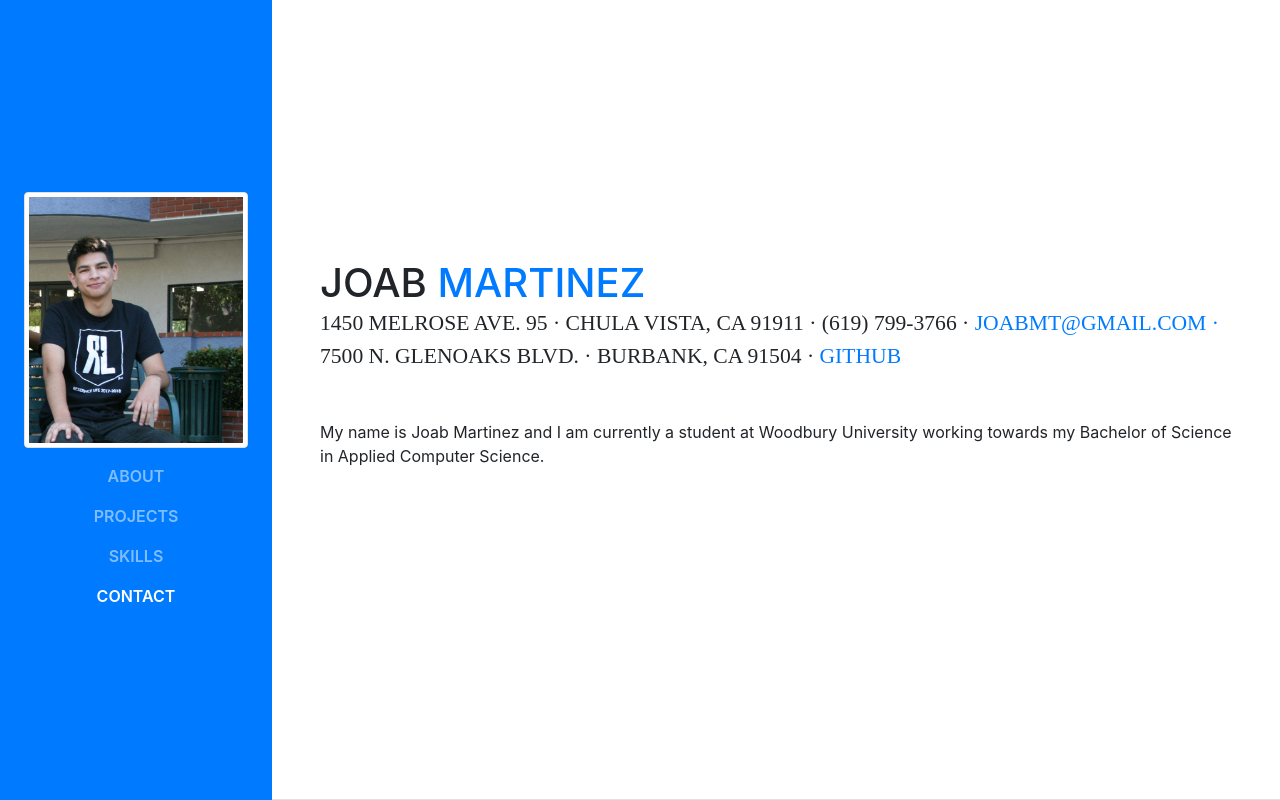
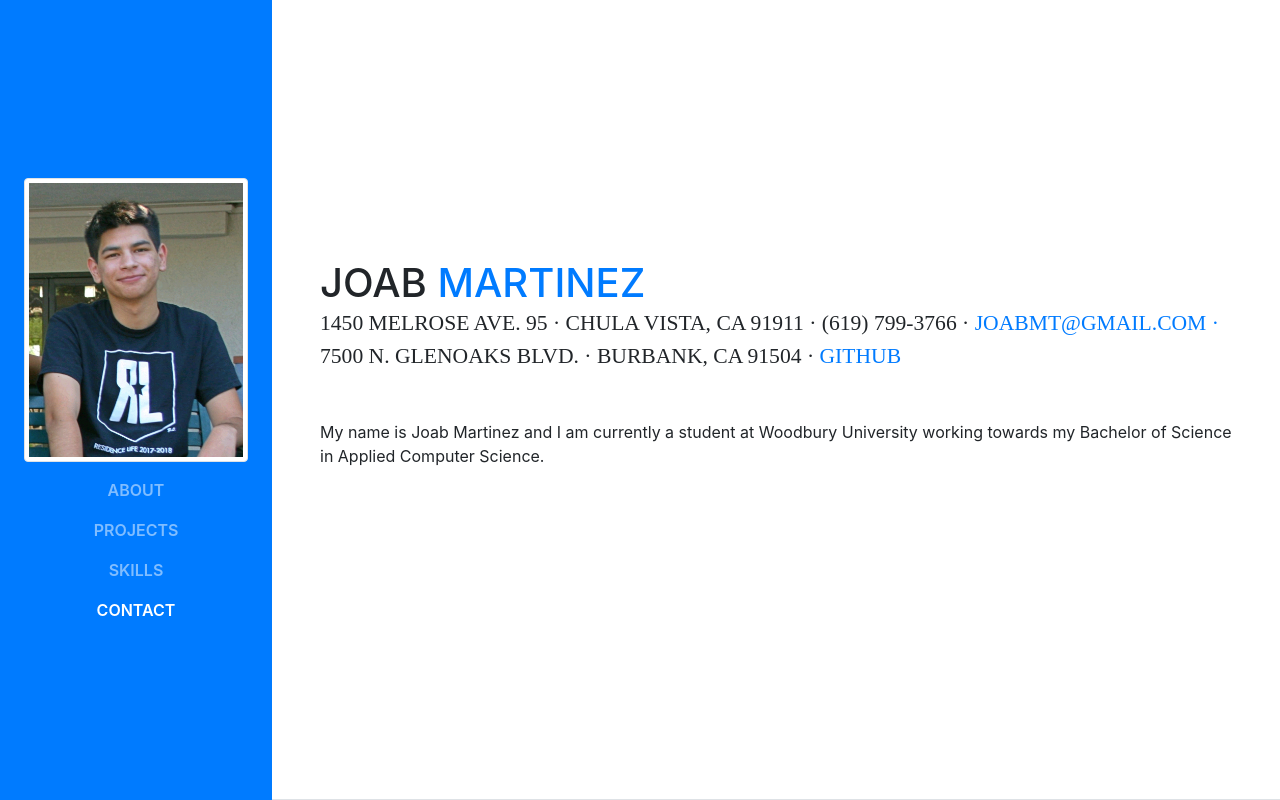
Before and after one commit to JoabMartinez/Portfolio, a website with bundled scripts: page index.html in a window 1280 px wide. Shown: the top 800 px of the page. Built offline with nearby package versions, Linux system fonts and the light colour scheme; a web font is replaced by a local one.

Commit message:
Add files via upload

```diff
--- a/index.html
+++ b/index.html
@@ -31,7 +31,7 @@
         <a class="navbar-brand js-scroll-trigger" href="#page-top">
             <span class="d-block d-lg-none">Joab Martinez Portfolio</span>
             <span class="d-none d-lg-block">
-                <img src="img/Profile.jpeg" class="img-thumbnail" alt="Cinque Terre">
+                <img src="img/Profile-Copy.jpg" class="img-thumbnail" alt="Cinque Terre">
             </span>
         </a>
         <button class="navbar-toggler" type="button" data-toggle="collapse" data-target="#navbarSupportedContent" aria-controls="navbarSupportedContent" aria-expanded="false" aria-label="Toggle navigation">
```
Also changed, not shown: img/Profile-Copy.jpg (added).
